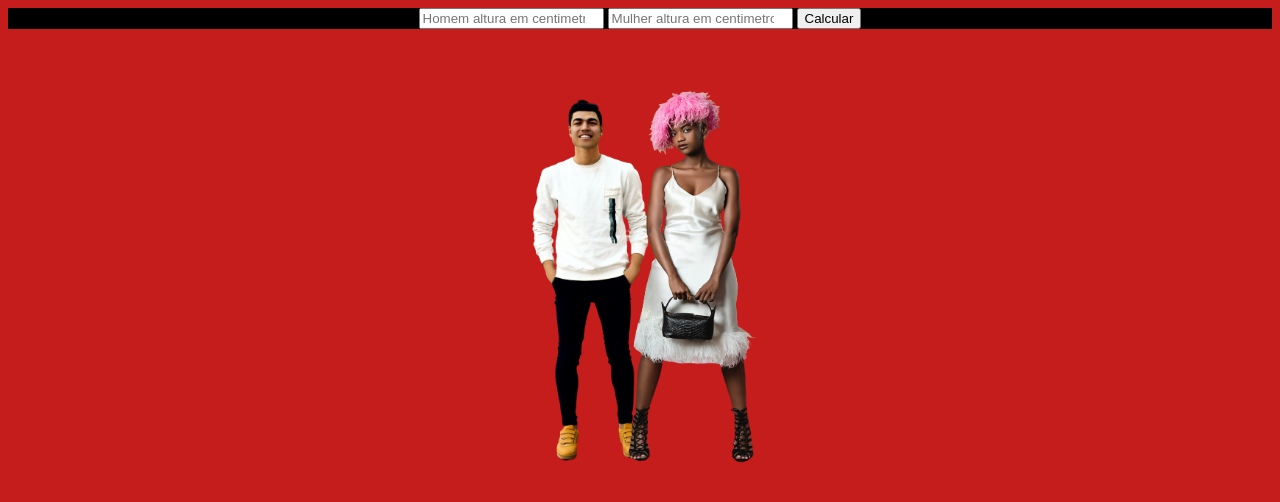
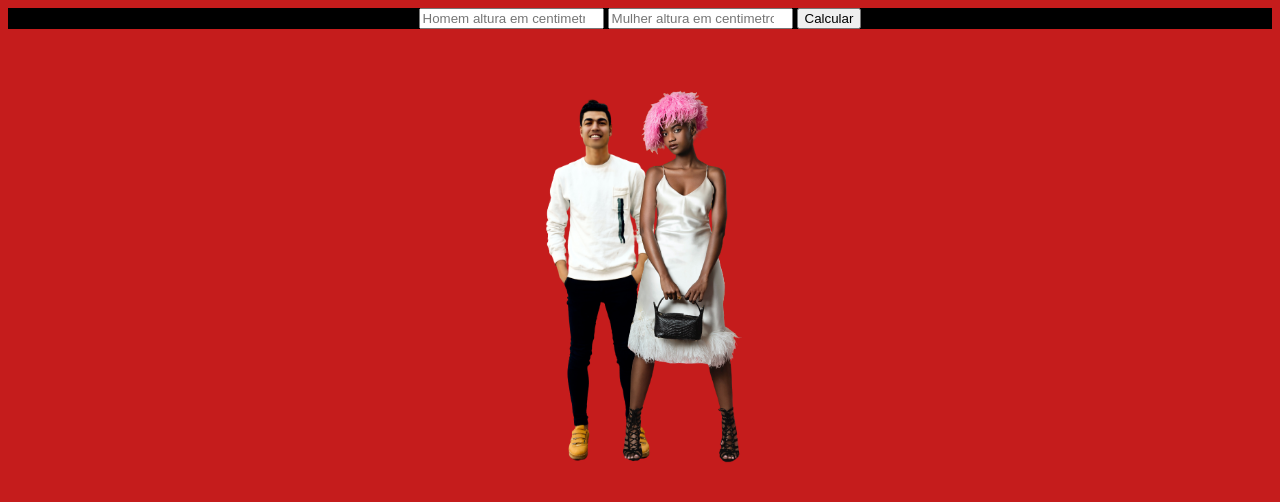
Before and after one commit to johnstonpc/NossaAltura, a plain HTML site: page index.html in a window 1280 px wide. Drawn offline with Linux system fonts and the light colour scheme.

```diff
--- a/index.html
+++ b/index.html
@@ -20,8 +20,8 @@
 
         <main>
             <div class="imagens">
-                <span class="homen"><img src="imagens/homem.png" id="foto1" alt="" width="300px" height="451px"></span>
-               <span class="mulher"><img src="imagens/mulher.png" id="foto2" alt="" width="300px" height="400px"></span>
+                <span class="homen"><img src="imagens/homem.png" id="foto1" alt="" width="280px" height="451px"></span>
+               <span class="mulher"><img src="imagens/mulher.png" id="foto2" alt="" width="280px" height="400px"></span>
             </div>
         </main>
     </div>
```
